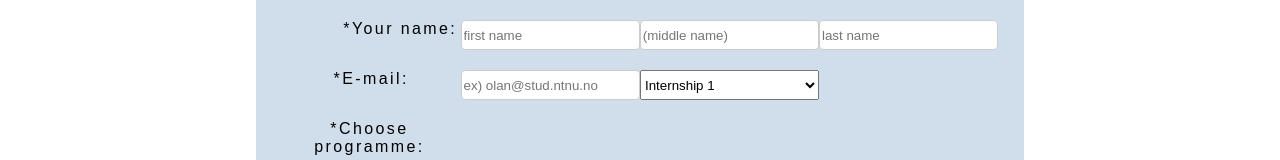
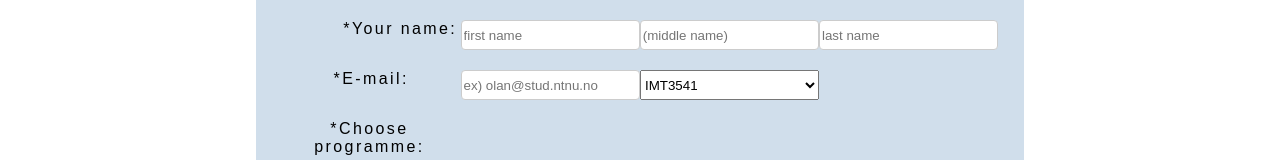
Before and after one commit to ethoyer/webprosjekt-II, a React (Create React App) app in the folder way-in/: page /int_overview in a window 1280 px wide. Both pictures are taken after a click on the link "NEXT". Shown: the part 280-440 px from the top of the page. Built offline with nearby package versions, Linux system fonts and the light colour scheme; no server answers.

Commit message:
minor change for option in form

```diff
--- a/way-in/src/components/intForm.js
+++ b/way-in/src/components/intForm.js
@@ -137,8 +137,8 @@ class IntForm extends React.Component {
 
             <label htmlFor="programme">*Choose programme:</label>
             <select id="pcode" name="programme">
-              <option value="internship1">Internship 1</option>
-              <option value="internship2">Internship2</option>
+              <option value="IMT3541">IMT3541</option>
+              <option value="IMT3006">IMT3006</option>
 
             </select>
 
```
